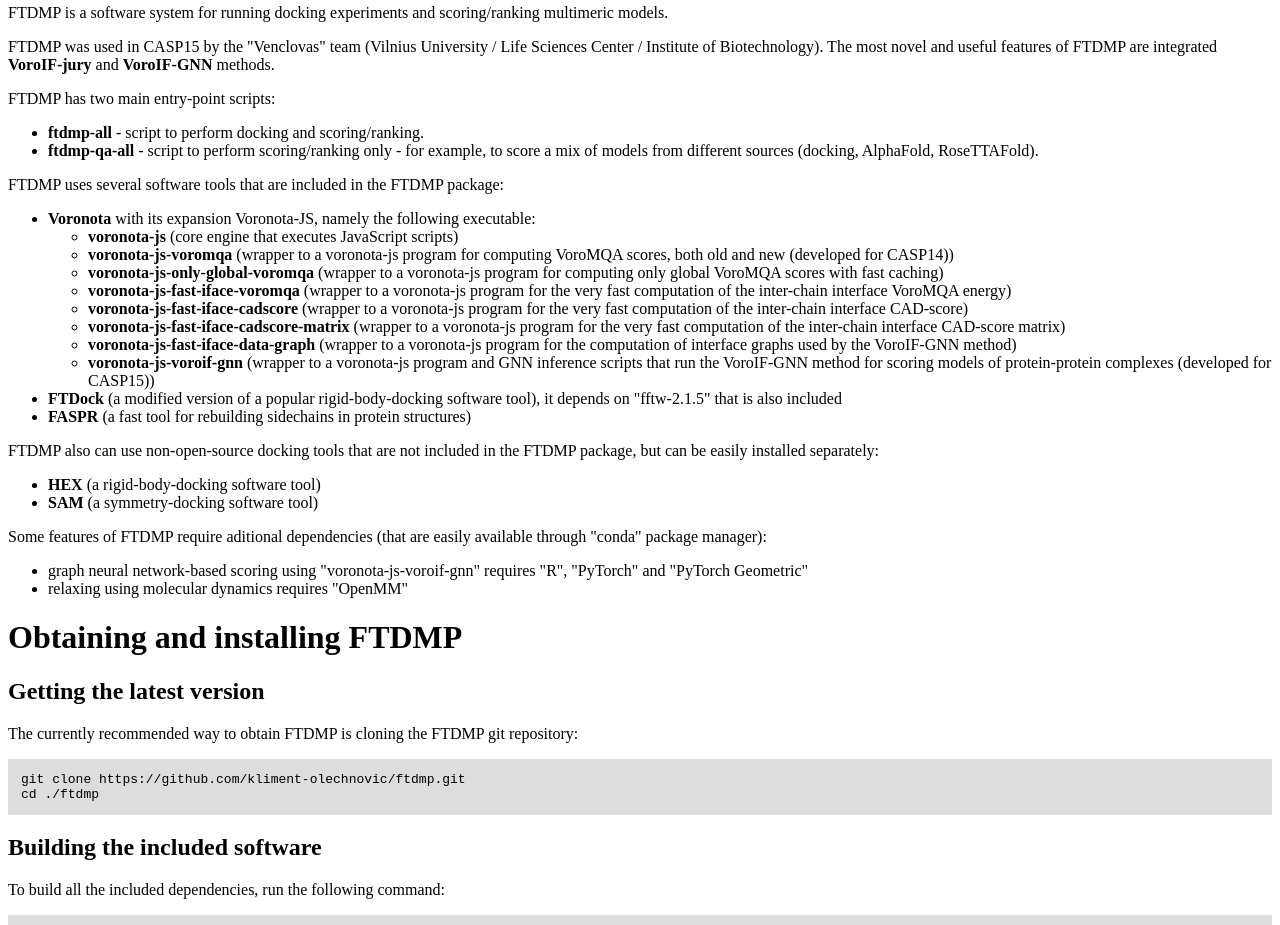
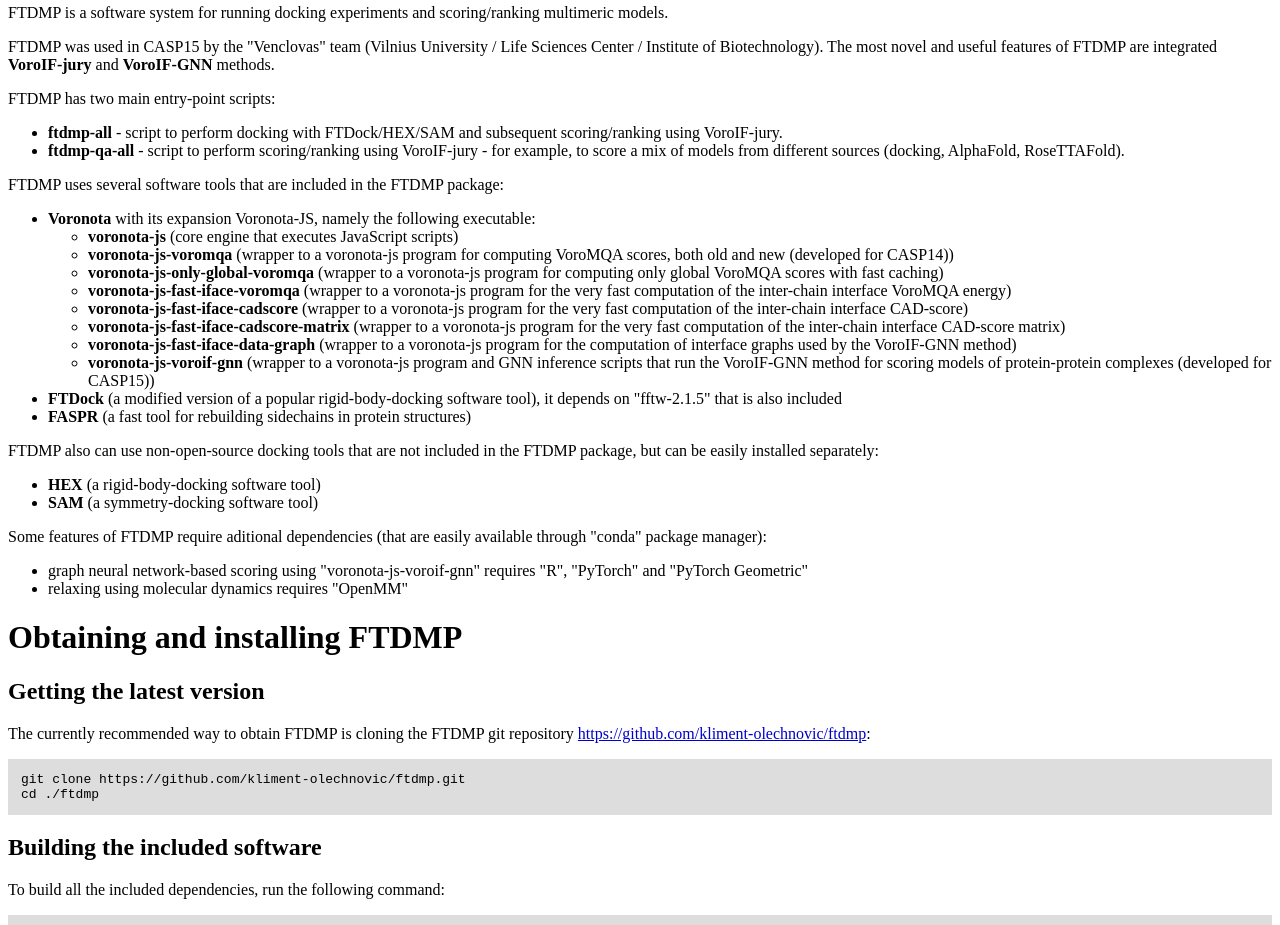
Before and after one commit to kliment-olechnovic/ftdmp, a plain HTML site: page index.html in a window 1280 px wide. Shown: the part 480-1405 px from the top of the page. Drawn offline with Linux system fonts and the light colour scheme.

Commit message:
Updated README.

```diff
--- a/index.html
+++ b/index.html
@@ -46,8 +46,8 @@
 <p>FTDMP was used in CASP15 by the &quot;Venclovas&quot; team (Vilnius University / Life Sciences Center / Institute of Biotechnology). The most novel and useful features of FTDMP are integrated <strong>VoroIF-jury</strong> and <strong>VoroIF-GNN</strong> methods.</p>
 <p>FTDMP has two main entry-point scripts:</p>
 <ul>
-<li><strong>ftdmp-all</strong> - script to perform docking and scoring/ranking.</li>
-<li><strong>ftdmp-qa-all</strong> - script to perform scoring/ranking only - for example, to score a mix of models from different sources (docking, AlphaFold, RoseTTAFold).</li>
+<li><strong>ftdmp-all</strong> - script to perform docking with FTDock/HEX/SAM and subsequent scoring/ranking using VoroIF-jury.</li>
+<li><strong>ftdmp-qa-all</strong> - script to perform scoring/ranking using VoroIF-jury - for example, to score a mix of models from different sources (docking, AlphaFold, RoseTTAFold).</li>
 </ul>
 <p>FTDMP uses several software tools that are included in the FTDMP package:</p>
 <ul>
@@ -77,7 +77,7 @@
 </ul>
 <h1 id="obtaining-and-installing-ftdmp">Obtaining and installing FTDMP</h1>
 <h2 id="getting-the-latest-version">Getting the latest version</h2>
-<p>The currently recommended way to obtain FTDMP is cloning the FTDMP git repository:</p>
+<p>The currently recommended way to obtain FTDMP is cloning the FTDMP git repository <a href="https://github.com/kliment-olechnovic/ftdmp" class="uri">https://github.com/kliment-olechnovic/ftdmp</a>:</p>
 <pre><code>git clone https://github.com/kliment-olechnovic/ftdmp.git
 cd ./ftdmp</code></pre>
 <h2 id="building-the-included-software">Building the included software</h2>
```
Also changed, not shown: 1 other file.
